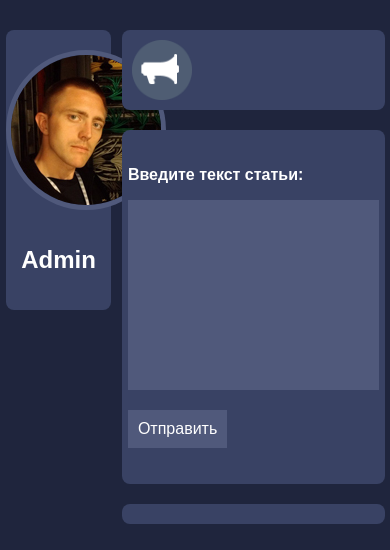
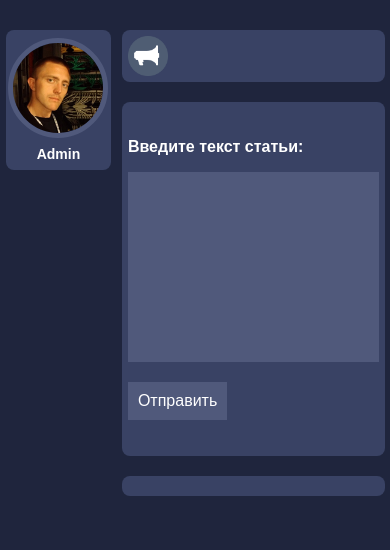
Before and after one commit to Smitevils/MyBlog, a PHP site: page /admin.php in a window 390 px wide. Shown: the top 550 px of the page. Run offline with PHP 8.4, Linux system fonts and the light colour scheme; data that the repository does not hold is empty.

Commit message:
Добавил немного стилей для адаптивности сайта

```diff
--- a/styles/style.css
+++ b/styles/style.css
@@ -79,11 +79,12 @@ body {
 }
 
 .info_block h1 {text-align: center; font-size: 24px; }
+.info_block p {text-align: center; font-size: 20px; }
 
 /* Блок навигации */
 .navigation_block {
 	width: 96%;
-	min-height: 60px;
+	min-height: 10px;
 	background-color: #394264;
 	margin: 2%;
 	margin-top: 30px;
@@ -160,3 +161,24 @@ body {
 	-o-border-radius: 8px;
 	border-radius: 8px;
 }
+
+/* Медиа запросы */
+@media screen and (max-width:580px) {
+	.avatar {width: 90px;height: 90px;}
+	.avatar:hover {width: 90px;height: 90px;border: 5px #50597B solid;}
+	.info_block h1 {text-align: center; font-size: 14px; margin: 0;}
+	.info_block p {text-align: center; font-size: 8px; }
+	.photo_block {padding-top: 8px;padding-bottom: 8px;}
+	.info_block {padding-bottom: 8px;}
+	.navigation_button {width: 40px;height: 40px;margin: 6px;}
+}
+
+/* Медиа запросы */
+@media screen and (max-width:360px) {
+	.avatar {width: 60px;height: 60px;}
+	.avatar:hover {width: 60px;height: 60px;border: 5px #50597B solid;}
+	.info_block h1 {text-align: center; font-size: 14px; margin: 0;}
+	.info_block p {text-align: center; font-size: 8px; }
+	.photo_block {padding-top: 8px;padding-bottom: 8px;}
+	.info_block {padding-bottom: 8px;}
+}
```
